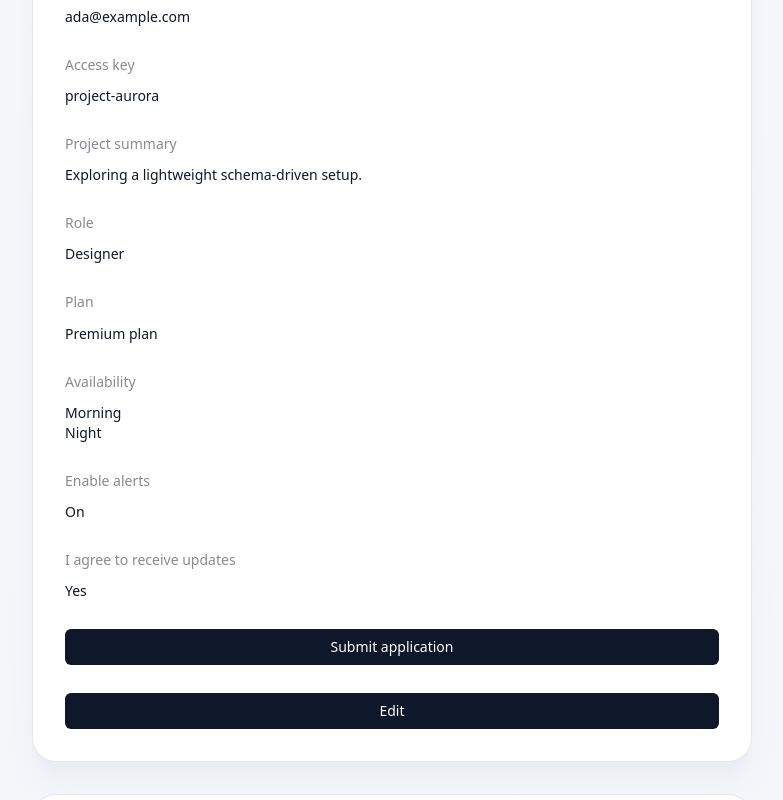
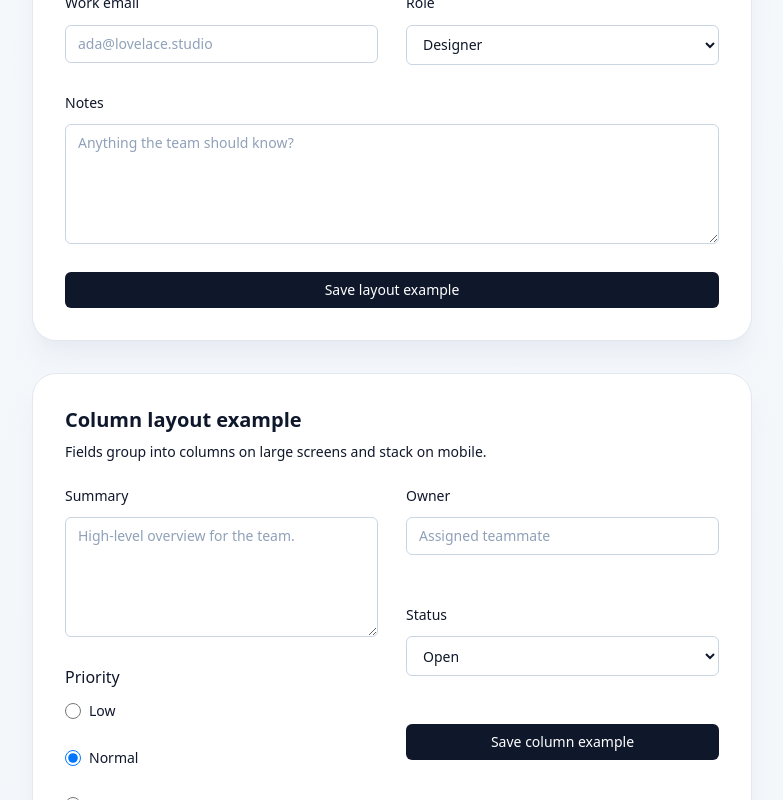
Before and after one commit to lfalcaolopes/form-kit, a React (Vite) app: page / in a window 1280 px wide. Shown: the part 2220-3020 px from the top of the page, without its empty margins (248-1031 px from the left). Built offline with nearby package versions, Linux system fonts and the light colour scheme.

Commit message:
feat: add schema layout strategy

```diff
--- a/formKit/forms/SchemaForm.tsx
+++ b/formKit/forms/SchemaForm.tsx
@@ -17,6 +17,7 @@ import {
   type FormFieldConfig,
   type FormSchema,
   type FormValuesFromSchema,
+  LayoutStrategy,
 } from '@/formKit/schema'
 import { FieldGroup } from '@/formKit/components/fields/Field'
 import { FormHeader } from '@/formKit/components/blocks/formHeader'
@@ -45,6 +46,12 @@ type SchemaFormProps<TSchema extends FormSchema> = {
 type SchemaFormHookArgs<TSchema extends FormSchema> = {
   values: FormValues<TSchema>
   methods: UseFormReturn<FormValues<TSchema>>
+}
+
+type RenderableFieldEntry = {
+  field: FormFieldConfig
+  index: number
+  content: ReactNode
 }
 
 function getFieldErrors<TSchema extends FormSchema>(
@@ -125,7 +132,10 @@ export function SchemaForm<TSchema extends FormSchema>({
     return []
   }
 
-  const fields = Object.values(schema)
+  const fieldEntries = Object.values(schema).map((field, index) => ({
+    field,
+    index,
+  }))
   const handleFormSubmit = async (values: FormValues<TSchema>) => {
     const transformedValues = transformBeforeFormSubmit
       ? await transformBeforeFormSubmit({ values, methods: form })
@@ -148,33 +158,23 @@ export function SchemaForm<TSchema extends FormSchema>({
     }
   }
 
-  return (
-    <FormProvider {...form}>
-      <form
-        className={className}
-        onSubmit={handleSubmit(handleFormSubmit)}
-        noValidate
-      >
-        <FormHeader title={title} info={formInfo} />
-        <FieldGroup>
-          {fields.map((field) => {
+  const canRenderField = (field: FormFieldConfig) => {
     const shouldHide =
       field.hidden ||
-              (field.shouldHide
-                ? field.shouldHide({ values: watchedValues })
-                : false)
+      (field.shouldHide ? field.shouldHide({ values: watchedValues }) : false)
 
     if (shouldHide) {
-              return null
+      return false
     }
 
     if (field.permission && hasPermission) {
-              const canRender = hasPermission(field.permission)
-              if (!canRender) {
-                return null
-              }
+      return hasPermission(field.permission)
     }
 
+    return true
+  }
+
+  const renderFieldContent = (field: FormFieldConfig): ReactNode => {
     const fieldName = field.name as Path<FormValues<TSchema>>
     const fieldId = `${baseId}-${field.name}`
     const fieldErrors = getFieldErrors(errors, fieldName)
@@ -284,8 +284,7 @@ export function SchemaForm<TSchema extends FormSchema>({
       }
 
       if (field.field === FieldType.SingleCheckbox) {
-                const SingleCheckbox =
-                  fieldTypeComponentMap[FieldType.SingleCheckbox]
+        const SingleCheckbox = fieldTypeComponentMap[FieldType.SingleCheckbox]
         return (
           <SingleCheckbox
             fieldId={fieldId}
@@ -353,7 +352,7 @@ export function SchemaForm<TSchema extends FormSchema>({
     }
 
     return (
-              <Fragment key={fieldId}>
+      <>
         {(field.titleBefore || field.descriptionBefore) && (
           <SectionHeader
             title={field.titleBefore}
@@ -365,10 +364,148 @@ export function SchemaForm<TSchema extends FormSchema>({
         {field.componentBefore}
         {fieldElement}
         {field.componentAfter}
+      </>
+    )
+  }
+
+  const visibleFields = fieldEntries.filter(({ field }) => canRenderField(field))
+
+  const renderableFields = visibleFields
+    .map((entry) => ({
+      ...entry,
+      content: renderFieldContent(entry.field),
+    }))
+    .filter(
+      (entry): entry is RenderableFieldEntry =>
+        entry.content !== null && entry.content !== undefined,
+    )
+
+  const resolveLayoutStrategy = (
+    entries: Array<{ field: FormFieldConfig }>,
+  ): LayoutStrategy => {
+    const hasRow = entries.some(({ field }) => typeof field.row === 'number')
+    const hasColumn = entries.some(
+      ({ field }) => typeof field.column === 'number',
+    )
+
+    if (hasRow && hasColumn) {
+      console.warn(
+        'SchemaForm: row and column layout metadata cannot be mixed. Falling back to free layout.',
+      )
+      return LayoutStrategy.Free
+    }
+
+    if (hasRow) {
+      const hasMissing = entries.some(
+        ({ field }) => typeof field.row !== 'number',
+      )
+      if (hasMissing) {
+        console.warn(
+          'SchemaForm: every visible field must declare a row when using row layout. Falling back to free layout.',
+        )
+        return LayoutStrategy.Free
+      }
+      return LayoutStrategy.Row
+    }
+
+    if (hasColumn) {
+      const hasMissing = entries.some(
+        ({ field }) => typeof field.column !== 'number',
+      )
+      if (hasMissing) {
+        console.warn(
+          'SchemaForm: every visible field must declare a column when using column layout. Falling back to free layout.',
+        )
+        return LayoutStrategy.Free
+      }
+      return LayoutStrategy.Column
+    }
+
+    return LayoutStrategy.Free
+  }
+
+  const layoutStrategy = resolveLayoutStrategy(renderableFields)
+
+  const renderFields = () => {
+    if (layoutStrategy === LayoutStrategy.Row) {
+      const rows = new Map<number, typeof renderableFields>()
+      renderableFields.forEach((entry) => {
+        const row = entry.field.row ?? 0
+        if (!rows.has(row)) {
+          rows.set(row, [])
+        }
+        rows.get(row)?.push(entry)
+      })
+
+      return [...rows.entries()]
+        .sort(([rowA], [rowB]) => rowA - rowB)
+        .map(([row, rowEntries]) => (
+          <div key={`row-${row}`} className="flex flex-col gap-7 md:flex-row">
+            {rowEntries
+              .sort((a, b) => a.index - b.index)
+              .map((entry) => (
+                <div
+                  key={`${baseId}-${entry.field.name}`}
+                  className="flex min-w-0 flex-1 flex-col gap-7"
+                >
+                  {entry.content}
+                </div>
+              ))}
+          </div>
+        ))
+    }
+
+    if (layoutStrategy === LayoutStrategy.Column) {
+      const columns = new Map<number, typeof renderableFields>()
+      renderableFields.forEach((entry) => {
+        const column = entry.field.column ?? 0
+        if (!columns.has(column)) {
+          columns.set(column, [])
+        }
+        columns.get(column)?.push(entry)
+      })
+
+      return (
+        <div className="flex flex-col gap-7 md:flex-row">
+          {[...columns.entries()]
+            .sort(([columnA], [columnB]) => columnA - columnB)
+            .map(([column, columnEntries]) => (
+              <div
+                key={`column-${column}`}
+                className="flex min-w-0 flex-1 flex-col gap-7"
+              >
+                {columnEntries
+                  .sort((a, b) => a.index - b.index)
+                  .map((entry) => (
+                    <div
+                      key={`${baseId}-${entry.field.name}`}
+                      className="flex min-w-0 flex-1 flex-col gap-7"
+                    >
+                      {entry.content}
+                    </div>
+                  ))}
+              </div>
+            ))}
+        </div>
+      )
+    }
+
+    return renderableFields.map((entry) => (
+      <Fragment key={`${baseId}-${entry.field.name}`}>
+        {entry.content}
       </Fragment>
-            )
-          })}
-        </FieldGroup>
+    ))
+  }
+
+  return (
+    <FormProvider {...form}>
+      <form
+        className={className}
+        onSubmit={handleSubmit(handleFormSubmit)}
+        noValidate
+      >
+        <FormHeader title={title} info={formInfo} />
+        <FieldGroup>{renderFields()}</FieldGroup>
       </form>
     </FormProvider>
   )
--- a/formKit/schema/formTypes.ts
+++ b/formKit/schema/formTypes.ts
@@ -25,6 +25,8 @@ type BaseFieldConfig<TValue> = {
   name: string
   field: FieldType
   label: string
+  row?: number
+  column?: number
   titleBefore?: string
   titleBeforeClassName?: string
   descriptionBefore?: string
@@ -120,6 +122,15 @@ type FieldValueFromConfig<TField extends FormFieldConfig> =
       : never
     : never
 
+export const LayoutStrategy = {
+  Free: 'free',
+  Row: 'row',
+  Column: 'column',
+} as const
+
+export type LayoutStrategy =
+  typeof LayoutStrategy[keyof typeof LayoutStrategy]
+
 export type FormValuesFromSchema<TSchema extends FormSchema> = {
   [K in keyof TSchema]: FieldValueFromConfig<TSchema[K]>
 }
--- a/src/App.tsx
+++ b/src/App.tsx
@@ -251,6 +251,113 @@ const availabilityOptions = [
   { label: 'Night', value: 'night' },
 ]
 
+const layoutSchema = defineFormSchema({
+  firstName: {
+    name: 'firstName',
+    label: 'First name',
+    field: FieldType.Input,
+    row: 1,
+    placeholder: 'Ada',
+    rules: { required: 'First name is required' },
+  },
+  lastName: {
+    name: 'lastName',
+    label: 'Last name',
+    field: FieldType.Input,
+    row: 1,
+    placeholder: 'Lovelace',
+    rules: { required: 'Last name is required' },
+  },
+  email: {
+    name: 'email',
+    label: 'Work email',
+    field: FieldType.Input,
+    row: 2,
+    type: 'email',
+    placeholder: 'ada@lovelace.studio',
+  },
+  role: {
+    name: 'role',
+    label: 'Role',
+    field: FieldType.Select,
+    row: 2,
+    defaultValue: 'designer',
+    options: roleOptions,
+  },
+  notes: {
+    name: 'notes',
+    label: 'Notes',
+    field: FieldType.Textarea,
+    row: 3,
+    placeholder: 'Anything the team should know?',
+  },
+  submit: {
+    name: 'submit',
+    label: 'Save layout example',
+    field: FieldType.Button,
+    row: 4,
+  },
+})
+
+type LayoutValues = FormValuesFromSchema<typeof layoutSchema>
+
+const handleLayoutSubmit = (values: LayoutValues) => {
+  console.log('Layout submitted', values)
+}
+
+const columnLayoutSchema = defineFormSchema({
+  summary: {
+    name: 'summary',
+    label: 'Summary',
+    field: FieldType.Textarea,
+    column: 0,
+    placeholder: 'High-level overview for the team.',
+  },
+  priority: {
+    name: 'priority',
+    label: 'Priority',
+    field: FieldType.Radio,
+    column: 0,
+    defaultValue: 'normal',
+    options: [
+      { label: 'Low', value: 'low' },
+      { label: 'Normal', value: 'normal' },
+      { label: 'Urgent', value: 'urgent' },
+    ],
+  },
+  owner: {
+    name: 'owner',
+    label: 'Owner',
+    field: FieldType.Input,
+    column: 1,
+    placeholder: 'Assigned teammate',
+  },
+  status: {
+    name: 'status',
+    label: 'Status',
+    field: FieldType.Select,
+    column: 1,
+    defaultValue: 'open',
+    options: [
+      { label: 'Open', value: 'open' },
+      { label: 'In progress', value: 'in-progress' },
+      { label: 'Blocked', value: 'blocked' },
+    ],
+  },
+  submit: {
+    name: 'submit',
+    label: 'Save column example',
+    field: FieldType.Button,
+    column: 1,
+  },
+})
+
+type ColumnLayoutValues = FormValuesFromSchema<typeof columnLayoutSchema>
+
+const handleColumnLayoutSubmit = (values: ColumnLayoutValues) => {
+  console.log('Column layout submitted', values)
+}
+
 type DemoFormMode = 'normal' | 'readOnly' | 'disabled'
 
 type DemoFormProps = {
@@ -415,6 +522,24 @@ function App() {
             </div>
           </div>
           <div className="rounded-3xl border border-slate-200 bg-white p-8 shadow-xl shadow-slate-200/60">
+            <SchemaForm
+              schema={layoutSchema}
+              className="space-y-6"
+              title="Row layout example"
+              formInfo="Fields share rows on larger screens and stack on small screens."
+              onSubmit={handleLayoutSubmit}
+            />
+          </div>
+          <div className="rounded-3xl border border-slate-200 bg-white p-8 shadow-xl shadow-slate-200/60">
+            <SchemaForm
+              schema={columnLayoutSchema}
+              className="space-y-6"
+              title="Column layout example"
+              formInfo="Fields group into columns on large screens and stack on mobile."
+              onSubmit={handleColumnLayoutSubmit}
+            />
+          </div>
+          <div className="rounded-3xl border border-slate-200 bg-white p-8 shadow-xl shadow-slate-200/60">
             <DemoForm
               title="Read-only controls"
               description="Same components rendered in read-only mode."
```
Also changed, not shown: 1 other file (tests, documents, lock files or other folders). Lines whose indentation alone changed are shown as unchanged.
